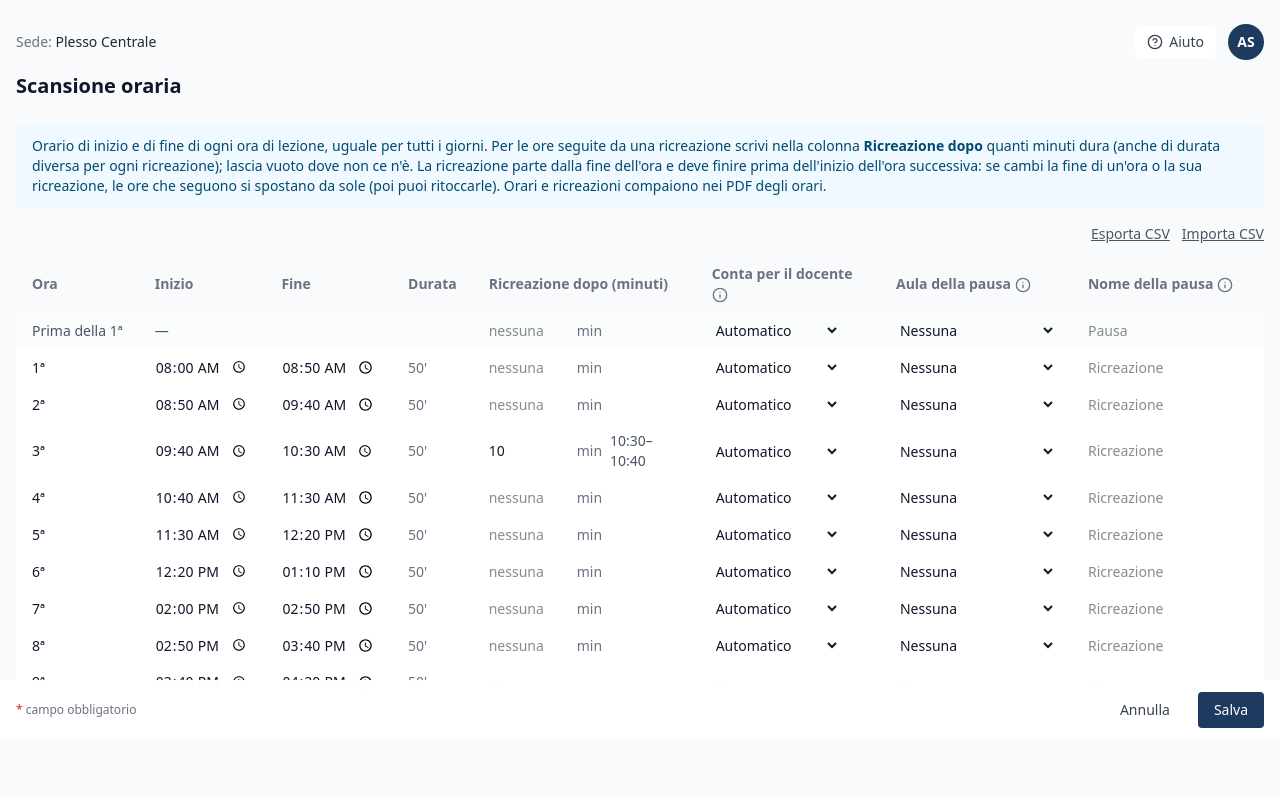
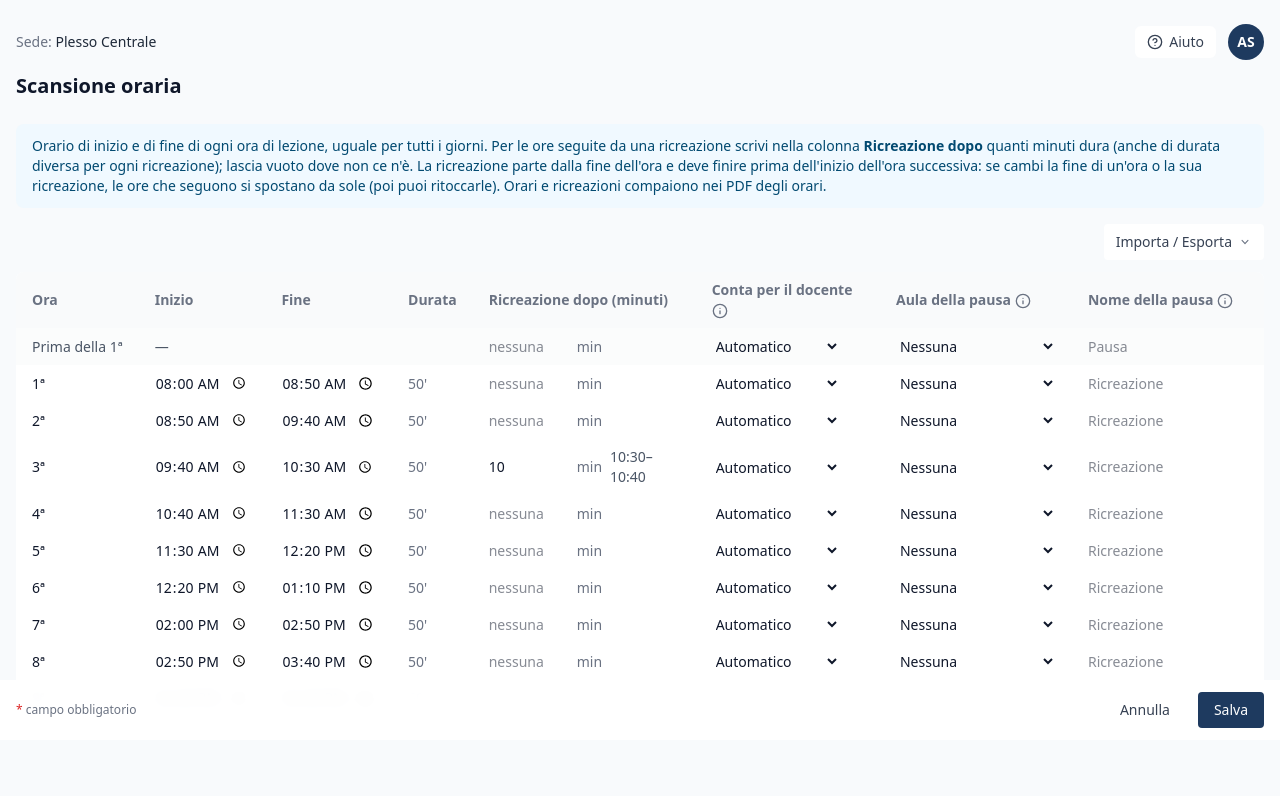
Before and after one commit to johnnybaida/orario-scuola, a Laravel app: page /scansione-oraria in a window 1280 px wide. Shown: the part 60-856 px from the top of the page. Before the commit the page ends 788 px from the top, so only its background shows below. Run offline with Laravel 12, Linux system fonts and the light colour scheme; a user stored in the database is signed in; data comes from the database, SQL or seed files in the repository; style sheets or scripts are compiled from the project's sources.

Commit message:
Importa/Esporta: menu a tendina accanto al pulsante Nuovo in tutte le pagine (versione 0.37.1)
Co-Authored-By: Claude Sonnet 5.5 <noreply@anthropic.com>

```diff
--- a/web/resources/js/menu-profilo.js
+++ b/web/resources/js/menu-profilo.js
@@ -1,13 +1,15 @@
-// Menu del profilo (<details data-menu-profilo>): si chiude cliccando fuori o con Esc.
+// Menu a tendina (<details data-menu-profilo> del profilo, <details data-menu> come Importa/Esporta): si chiude cliccando fuori o con Esc.
+const APERTI = 'details[data-menu-profilo][open], details[data-menu][open]';
+
 document.addEventListener('click', (e) => {
-    document.querySelectorAll('details[data-menu-profilo][open]').forEach((d) => {
+    document.querySelectorAll(APERTI).forEach((d) => {
         if (!d.contains(e.target)) d.open = false;
     });
 });
 
 document.addEventListener('keydown', (e) => {
     if (e.key !== 'Escape') return;
-    document.querySelectorAll('details[data-menu-profilo][open]').forEach((d) => {
+    document.querySelectorAll(APERTI).forEach((d) => {
         d.open = false;
         d.querySelector('summary')?.focus();
     });
--- a/web/resources/views/components/csv-azioni.blade.php
+++ b/web/resources/views/components/csv-azioni.blade.php
@@ -1,6 +1,21 @@
-{{-- Collegamenti Esporta/Importa CSV di una lista (vedi App\Services\ListeCsv); l'import solo a chi può modificarla. Con `titolo` più liste stanno nella stessa barra. --}}
-@props(['lista', 'titolo' => null])
-<a href="{{ route('csv.esporta', $lista) }}" class="text-sm underline text-gray-600">Esporta {{ $titolo ? $titolo.' ' : '' }}CSV</a>
-@can(\App\Services\ListeCsv::LISTE[$lista]['permesso'])
-    <a href="{{ route('csv.form', $lista) }}" class="text-sm underline text-gray-600">Importa {{ $titolo ? $titolo.' ' : '' }}CSV</a>
-@endcan
+{{-- Menu a tendina «Importa / Esporta» di una o più liste CSV (vedi App\Services\ListeCsv), da mettere accanto al pulsante «Nuovo».
+     `lista` = una lista; `liste` = [lista => titolo] per più liste nello stesso menu. L'import solo a chi può modificare la lista. --}}
+@props(['lista' => null, 'liste' => null, 'titolo' => null])
+@php($elenco = $liste ?? [$lista => $titolo])
+<details data-menu class="relative inline-block text-left">
+    <summary class="list-none inline-flex items-center gap-1.5 rounded border border-gray-300 bg-white px-3 py-2 text-sm text-gray-700 hover:bg-gray-50 cursor-pointer select-none [&::-webkit-details-marker]:hidden">
+        Importa / Esporta
+        <svg class="size-3.5 text-gray-500" viewBox="0 0 20 20" fill="currentColor" aria-hidden="true"><path fill-rule="evenodd" d="M5.23 7.21a.75.75 0 011.06.02L10 11.17l3.71-3.94a.75.75 0 111.08 1.04l-4.25 4.5a.75.75 0 01-1.08 0l-4.25-4.5a.75.75 0 01.02-1.06z" clip-rule="evenodd"/></svg>
+    </summary>
+    <div class="absolute right-0 mt-1 min-w-52 rounded-lg border border-gray-200 bg-white shadow-lg z-30 py-1 text-sm whitespace-nowrap">
+        @foreach ($elenco as $l => $t)
+            @if ($liste)
+                <p class="px-4 pt-2 pb-1 text-xs font-medium uppercase tracking-wide text-gray-400">{{ \App\Services\ListeCsv::LISTE[$l]['titolo'] }}</p>
+            @endif
+            <a href="{{ route('csv.esporta', $l) }}" class="block px-4 py-2 text-gray-700 hover:bg-gray-50">Esporta CSV</a>
+            @can(\App\Services\ListeCsv::LISTE[$l]['permesso'])
+                <a href="{{ route('csv.form', $l) }}" class="block px-4 py-2 text-gray-700 hover:bg-gray-50">Importa CSV</a>
+            @endcan
+        @endforeach
+    </div>
+</details>
--- a/web/resources/views/docenti/index.blade.php
+++ b/web/resources/views/docenti/index.blade.php
@@ -18,10 +18,7 @@
         </form>
         <x-slot:azioni>
         @can('gestisci-docenti-classi')
-            <x-csv-azioni lista="docenti" />
-            <x-csv-azioni lista="indisponibilita" titolo="indisponibilità" />
-            <x-csv-azioni lista="sospensioni" titolo="sospensioni" />
-            <x-csv-azioni lista="assistenze-pausa" titolo="assistenza pause" />
+            <x-csv-azioni :liste="['docenti' => null, 'indisponibilita' => null, 'sospensioni' => null, 'assistenze-pausa' => null]" />
             <a href="{{ route('docenti.create') }}" class="bg-primary text-white rounded px-4 py-2 text-sm hover:bg-primary/90 transition-colors cursor-pointer">Nuovo docente</a>
         @endcan
         </x-slot:azioni>
```
Also changed, not shown: CLAUDE.md (+1 -1 lines), docs/guida-utente.md (+1 -1 lines), 1 other file.
